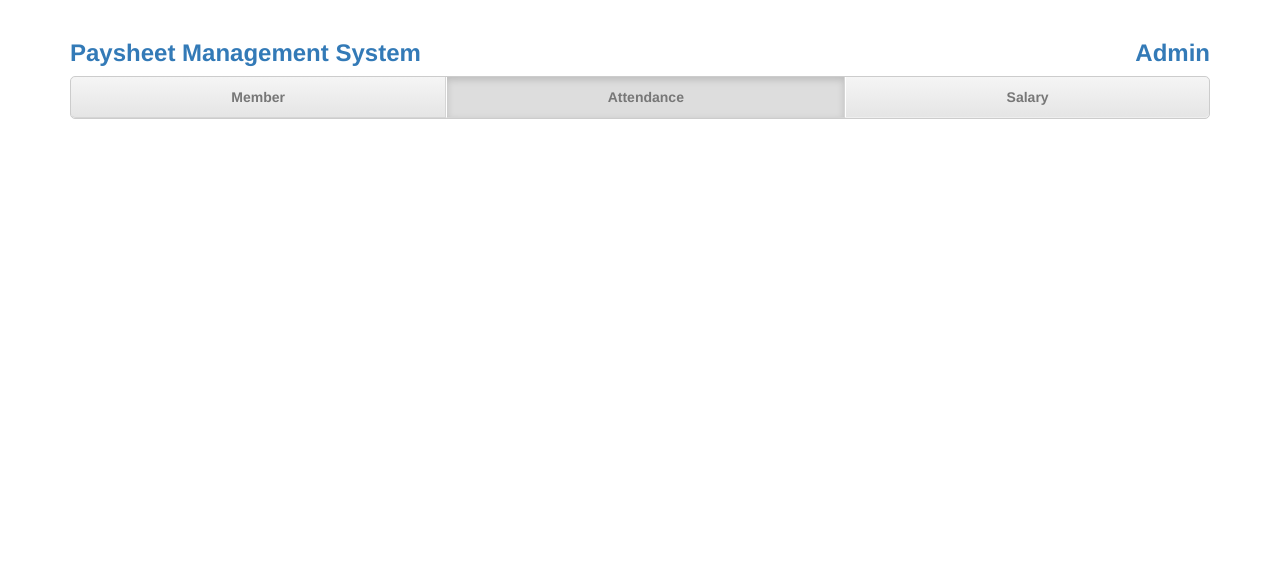
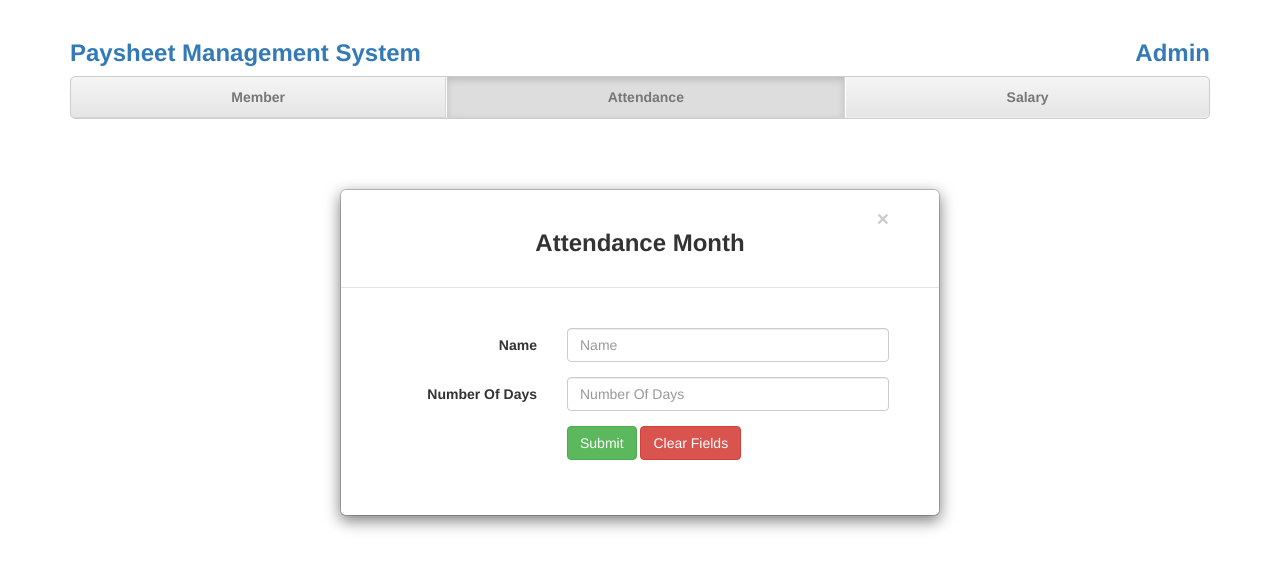
Before and after one commit to kirikaran/payroll_management_system, a PHP site: page /home_deductions.php in a window 1280 px wide. Shown: the top 570 px of the page. Run offline with PHP 8.4, Linux system fonts and the light colour scheme; the visitor is signed in with stand-in values (Sample User, id 1); data that the repository does not hold is empty.

Commit message:
add attendance

```diff
--- a/paysheet/add_deductions.php
+++ b/paysheet/add_deductions.php
@@ -1,27 +1,33 @@
 <?php
 
-		require("db.php");
-		$conn = mysqli_connect('localhost', 'root', '','payroll');
-		@$id 			= $_POST['deduction_id'];
-		@$philhealth 	= $_POST['philhealth'];
-		@$bir 			= $_POST['bir'];
-		@$gsis 			= $_POST['gsis'];
-		@$love 			= $_POST['pag_ibig'];
-		@$loans 		= $_POST['loans'];
+	$conn = mysqli_connect('localhost', 'root', '','paysheet');
+if(isset($_POST['submit'])!="")
+  {
 
-
-		$sql = mysqli_query($conn,"UPDATE deductions SET bir='$bir', gsis='$gsis', pag_ibig='$love', loans='$loans', philhealth='$philhealth' WHERE deduction_id='1'");
+		//@$sal_id=$_POST['mem_id'];
+		//@$mem_id=$_GET['mem_id'];
+		@$attendance=$_POST['attendance'];
+		$sql1 = mysqli_query($conn,"SELECT name FROM member WHERE mem_id");
+		$sql = mysqli_query($conn,"INSERT INTO salary(name,attendance) VALUES('$sql1,$attendance')");
 
 		if($sql)
     {
       ?>
         <script>
-		            alert('Deductions successfully updated...');
-		            window.location.href='home_deductions.php';
+            alert('Attendance had been successfully added.');
+            window.location.href='index.php';
         </script>
       <?php
     }
-		else {
-			echo "Not Successfull!";
+
+    else
+    {
+      ?>
+        <script>
+            alert('Invalid.');
+            window.location.href='index.php';
+        </script>
+      <?php
+    }
   }
  ?>
--- a/paysheet/home_deductions.php
+++ b/paysheet/home_deductions.php
@@ -1,26 +1,8 @@
 <?php
   include("auth.php"); //include auth.php file on all secure pages
-  include("add_employee.php");
+
+  include("add_deductions.php");
 ?>
-
-<?php
-
-/* $conn = mysqli_connect('localhost', 'root', '','payroll');
-
-  $query  = mysqli_query($conn,"SELECT * from deductions");
-  while($row=mysqli_fetch_array($query))
-  {
-    $id           = $row['deduction_id'];
-    $philhealth   = $row['philhealth'];
-    $bir          = $row['bir'];
-    $gsis         = $row['gsis'];
-    $love         = $row['pag_ibig'];
-    $loans        = $row['loans'];
-
-    $total        = $philhealth + $bir + $gsis + $love + $loans;
-  }*/
-?>
-
 <!DOCTYPE html>
 <html lang="en">
   <head>
@@ -87,7 +69,44 @@
               <form class="form-horizontal" action="#" name="form">
 
               </form>
+<div class="modal-dialog">
 
+          <!-- Modal content-->
+
+          <div class="modal-content">
+            <div class="modal-header" style="padding:20px 50px;">
+              <button type="button" class="close" data-dismiss="modal" title="Close">&times;</button>
+              <h3 align="center"><b>Attendance Month</b></h3>
+            </div>
+            <div class="modal-body" style="padding:40px 50px;">
+
+              <form class="form-horizontal" action="#" name="form" method="get">
+			  <div class="form-group">
+                  <label class="col-sm-4 control-label">Name</label>
+                  <div class="col-sm-8">
+                    <input type="text" name="sale_id" class="form-control" placeholder="Name" required="required">
+                  </div>
+                </div>
+                <div class="form-group">
+                  <label class="col-sm-4 control-label">Number Of Days</label>
+                  <div class="col-sm-8">
+                    <input type="number" name="attendance" class="form-control" placeholder="Number Of Days" required="required">
+                  </div>
+                </div>
+                <div class="form-group">
+                  <label class="col-sm-4 control-label"></label>
+                  <div class="col-sm-8">
+                    <input type="submit" name="submit" class="btn btn-success" value="Submit">
+                    <input type="reset" name="" class="btn btn-danger" value="Clear Fields">
+                  </div>
+
+              </form>
+
+            </div>
+          </div>
+        </div>
+		</div>
+		<div>
       <!-- this modal is for update an DEDUCTIONS -->
       <!--<div class="modal fade" id="deductions" role="dialog">
         <div class="modal-dialog">
@@ -162,7 +181,7 @@
             </div>
           </div>
         </div>
-      </div>
+
 
     </div>
 
```
Also changed, not shown: paysheet/home_salary.php (+2 -11 lines). Lines whose indentation alone changed are shown as unchanged.
